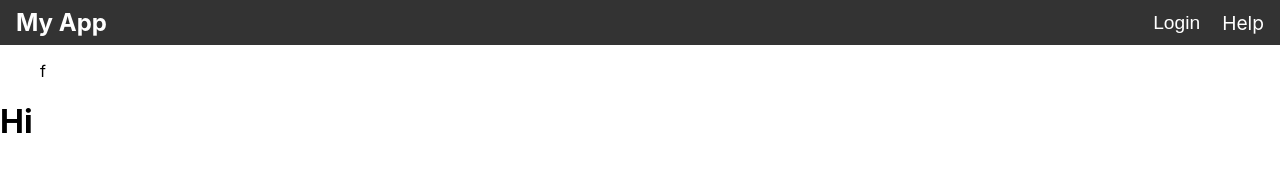
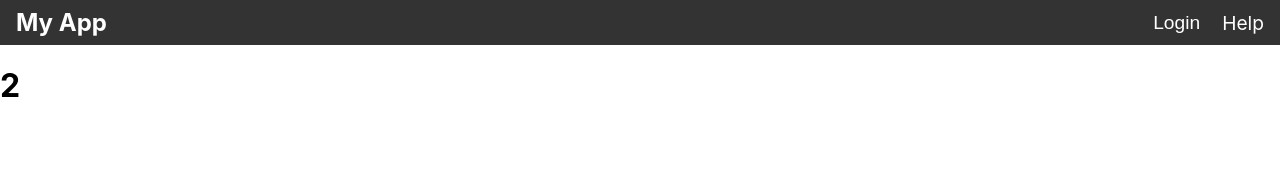
Before and after one commit to Ran-E/BestWordle-Ran, a React (Create React App) app in the folder worlde-ran/: page / in a window 1280 px wide. Shown: the top 191 px of the page. Built offline with nearby package versions, Linux system fonts and the light colour scheme.

Commit message:
Rounting root and game

```diff
--- a/worlde-ran/src/App.tsx
+++ b/worlde-ran/src/App.tsx
@@ -1,20 +1,13 @@
-import React from 'react';
-import Navbar from './containers/Navbar/Navbar'
-
-
-
+import React from "react";
+import { Route, Routes } from "react-router-dom";
+import Root from "./routes/root/root";
 
 function App() {
-
   return (
-    <div>
-      <Navbar/>
-      <menu type="toolbar"><a href="http://"></a></menu>
-      <menu>f</menu>
-      <h1>Hi</h1>
-    </div>
+    <Routes>
+      <Route path="/" element={<Root />} />
+    </Routes>
   );
 }
 
-
 export default App;
--- a/worlde-ran/src/index.tsx
+++ b/worlde-ran/src/index.tsx
@@ -2,18 +2,17 @@ import React from 'react';
 import ReactDOM from 'react-dom/client';
 import './index.css';
 import App from './App';
-import reportWebVitals from './reportWebVitals';
+import { BrowserRouter } from 'react-router-dom';
+
+
 
 const root = ReactDOM.createRoot(
   document.getElementById('root') as HTMLElement
 );
 root.render(
   <React.StrictMode>
-    <App />
+    <BrowserRouter>
+      <App/>
+    </BrowserRouter>
   </React.StrictMode>
 );
-
-// If you want to start measuring performance in your app, pass a function
-// to log results (for example: reportWebVitals(console.log))
-// or send to an analytics endpoint. Learn more: https://bit.ly/CRA-vitals
-reportWebVitals();
--- a/worlde-ran/src/reportWebVitals.ts
+++ /dev/null
@@ -1,15 +0,0 @@
-import { ReportHandler } from 'web-vitals';
-
-const reportWebVitals = (onPerfEntry?: ReportHandler) => {
-  if (onPerfEntry && onPerfEntry instanceof Function) {
-    import('web-vitals').then(({ getCLS, getFID, getFCP, getLCP, getTTFB }) => {
-      getCLS(onPerfEntry);
-      getFID(onPerfEntry);
-      getFCP(onPerfEntry);
-      getLCP(onPerfEntry);
-      getTTFB(onPerfEntry);
-    });
-  }
-};
-
-export default reportWebVitals;
--- /dev/null
+++ b/worlde-ran/src/routes/game/game.tsx
@@ -0,0 +1,26 @@
+import React, { useState } from "react";
+
+// import TextInputs from './components/TextInputs';
+// import Keyboard from './containers/keyboard/Keyboard';
+
+// const handleInput = (input: string) => {
+//   console.log(`Input received: ${input}`);
+// };
+
+// const handleEnter = () => {
+//   console.log('Enter button clicked');
+// };
+
+// const handleDelete = () => {
+//   console.log('Delete button clicked');
+// };
+
+// function Welcome() {
+
+//   return (
+//     <div>
+//         <TextInputs numInputsPerLine={5} numLines={9}/>
+//         <Keyboard onInput={handleInput} onEnter={handleEnter} onDelete={handleDelete} />
+//     </div>
+//   );
+// }
--- /dev/null
+++ b/worlde-ran/src/routes/root/root.tsx
@@ -0,0 +1,14 @@
+import React from "react";
+import Navbar from "../../containers/Navbar/Navbar";
+import Game from "../game/game";
+import loginWithLocalStorage from "../../components/loginWithLocalStorage/loginWithLocalStorage";
+
+export default function Root() {
+  return (
+    <>
+      <loginWithLocalStorage />
+      <Navbar />
+      <h1>2</h1>
+    </>
+  );
+}
```
Also changed, not shown: worlde-ran/src/routes/game/game.scss (added), worlde-ran/src/routes/root/root.scss (added), 1 other file (tests, documents, lock files or other folders).
